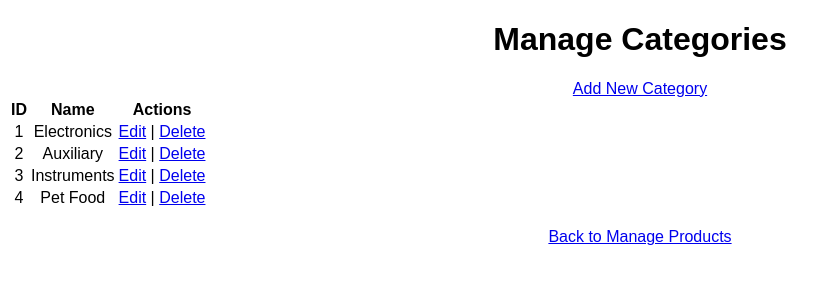
After one commit to sCent02/ecommerce-flask, a Flask app: page /manage_categories in a window 1280 px wide. The commit adds this page. Shown: the top 300 px of the page, without its empty margins (0-837 px from the left). Run offline with Flask 3, Linux system fonts and the light colour scheme.

Commit message:
update changes

```diff
--- a/routes/products.py
+++ b/routes/products.py
@@ -93,3 +93,45 @@ def delete_product(product_id):
     db.session.delete(product)
     db.session.commit()
     return redirect(url_for("products.manage_products"))
+
+@products_bp.route("/manage_categories")
+def manage_categories():
+    categories = Category.query.all()
+    return render_template("manage_categories.html", categories=categories)
+
+@products_bp.route("/add_category", methods=["GET", "POST"])
+def add_category():
+    if request.method == "POST":
+        name = request.form["name"]
+
+        if name.strip():
+            new_category = Category(name=name.strip())
+            db.session.add(new_category)
+            db.session.commit()
+
+        return redirect(url_for("products.manage_categories"))
+
+    return render_template("add_category.html")
+
+@products_bp.route("/edit_category/<int:category_id>", methods=["GET", "POST"])
+def edit_category(category_id):
+    category = Category.query.get_or_404(category_id)
+
+    if request.method == "POST":
+        category.name = request.form["name"].strip()
+        db.session.commit()
+        return redirect(url_for("products.manage_categories"))
+
+    return render_template("edit_category.html", category=category)
+
+@products_bp.route("/delete_category/<int:category_id>")
+def delete_category(category_id):
+    category = Category.query.get_or_404(category_id)
+
+    # Prevent deleting categories if products exist in them
+    if Product.query.filter_by(category_id=category.id).count() > 0:
+        return "Cannot delete category with products", 400
+
+    db.session.delete(category)
+    db.session.commit()
+    return redirect(url_for("products.manage_categories"))
--- a/static/styles.css
+++ b/static/styles.css
@@ -27,3 +27,11 @@ form {
     object-fit: cover;
     border-radius: 8px;
 }
+
+/* Ensure all product images are the same size */
+.card img {
+    width: 150px;  /* Set the width */
+    height: 150px; /* Set the height */
+    object-fit: cover; /* Crop images to fill the box */
+    border-radius: 8px; /* Optional: Rounded corners */
+}
--- a/templates/add_product.html
+++ b/templates/add_product.html
@@ -7,7 +7,7 @@
 <body>
     <h1>Add a New Product</h1>
 
-    <form action="{{ url_for('add_product') }}" method="POST" enctype="multipart/form-data">
+    <form action="{{ url_for('products.add_product') }}" method="POST" enctype="multipart/form-data">
         <label>Name:</label>
         <input type="text" name="name" required>
 
@@ -28,6 +28,8 @@
     </form>
 
     <br>
-    <a href="{{ url_for('manage_products') }}">Back to Manage Products</a>
+    <br>
+    <a href="{{ url_for('products.manage_products') }}">Back to Manage Products</a>
+    </select>
 </body>
 </html>
--- a/templates/edit_product.html
+++ b/templates/edit_product.html
@@ -7,7 +7,7 @@
 <body>
     <h1>Edit Product</h1>
 
-    <form action="{{ url_for('edit_product', product_id=product.id) }}" method="POST" enctype="multipart/form-data">
+    <form action="{{ url_for('products.edit_product', product_id=product.id) }}" method="POST" enctype="multipart/form-data">
         <label>Name:</label>
         <input type="text" name="name" value="{{ product.name }}" required>
 
@@ -33,6 +33,6 @@
     </form>
 
     <br>
-    <a href="{{ url_for('manage_products') }}">Back to Manage Products</a>
+    <a href="{{ url_for('products.manage_products') }}">Back to Manage Products</a>
 </body>
 </html>
--- /dev/null
+++ b/templates/manage_categories.html
@@ -0,0 +1,32 @@
+<!DOCTYPE html>
+<html lang="en">
+<head>
+    <title>Manage Categories</title>
+    <link rel="stylesheet" href="{{ url_for('static', filename='styles.css') }}">
+</head>
+<body>
+    <h1>Manage Categories</h1>
+    <a href="{{ url_for('products.add_category') }}" class="btn">Add New Category</a>
+
+    <table>
+        <tr>
+            <th>ID</th>
+            <th>Name</th>
+            <th>Actions</th>
+        </tr>
+        {% for category in categories %}
+        <tr>
+            <td>{{ category.id }}</td>
+            <td>{{ category.name }}</td>
+            <td>
+                <a href="{{ url_for('products.edit_category', category_id=category.id) }}">Edit</a> |
+                <a href="{{ url_for('products.delete_category', category_id=category.id) }}" onclick="return confirm('Are you sure?')">Delete</a>
+            </td>
+        </tr>
+        {% endfor %}
+    </table>
+
+    <br>
+    <a href="{{ url_for('products.manage_products') }}">Back to Manage Products</a>
+</body>
+</html>
--- a/templates/manage_products.html
+++ b/templates/manage_products.html
@@ -31,6 +31,12 @@
     </table>
 
     <br>
+    <a href="{{ url_for('products.manage_categories') }}" class="btn">Manage Categories</a>
+
+    <br>
     <a href="{{ url_for('products.get_products') }}">Back to Products</a>
+
+    <br>
+    <a href="{{ url_for('home') }}" class="btn">Back to Home</a>
 </body>
 </html>
--- a/templates/products.html
+++ b/templates/products.html
@@ -35,7 +35,7 @@
         <div class="grid">
             {% for product in products %}
             <div class="card">
-                <img src="{{ url_for('static', filename='uploads/' + product.image_url) }}" alt="{{ product.name }}">
+                <img src="{{ url_for('static', filename='uploads/' + product.image_url) }}" alt="{{ product.name }}" class="product-image">
                 <h2>{{ product.name }}</h2>
                 <p>Category: {{ product.category.name if product.category else 'No Category' }}</p>
                 <p>Price: ${{ product.price }}</p>
@@ -45,5 +45,9 @@
     {% else %}
         <p>No products found.</p>
     {% endif %}
+
+    <br>
+    <a href="{{ url_for('home') }}" class="btn">Back to Home</a>
+
 </body>
 </html>
```
Also changed, not shown: templates/add_category.html (added, +19 -0 lines), templates/edit_category.html (added, +19 -0 lines), instance/products.db, static/uploads/Phone.jpeg (added), static/uploads/Timothy Hay.jpg (added), static/uploads/Timothy_Hay.jpg (added).
